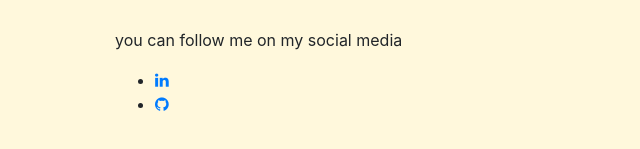
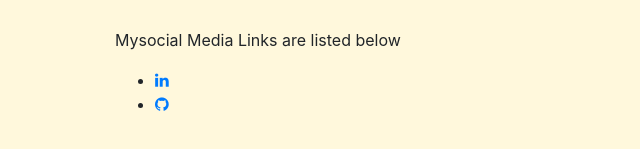
Before and after one commit to yaya2020130/Yared-Portfolio, a plain HTML site: page index.html in a window 1280 px wide. Shown: the part 1169-1318 px from the top of the page, 0-640 px from the left. Drawn offline with nearby package versions, Linux system fonts and the light colour scheme.

Commit message:
final ubdate

```diff
--- a/index.html
+++ b/index.html
@@ -68,22 +68,18 @@
                 <LI>SQL</LI>
             </ul>
             The three months intensive course that i have attended in University of Washington has given me the needed exposure to the industry
-
-
-            .</p>
+          </p>
         </div>
       </div>
       <div class="row">
         <div class="col-12">
           </p>
-
           <div>
             <h4>My Hobbies</h4>
             <ul>
               <li> watching  soccer games</li>
               <li>Reading book</li>
               <li>listening music  </li>
-
             </ul>
           </div>
         </p>
@@ -91,7 +87,7 @@
       </div>
       <div class="row">
         <div class="col-12" >
-          <p>you can follow me on my social media </p>
+          <p>Mysocial Media Links are listed below </p>
           <div class="media">
             <ul>
               <li> <a href="https://www.linkedin.com/in/yared-gebrie/"> <i class="fa fa-linkedin" aria-hidden="true"></i></a></li>
```
Also changed, not shown: README.md, assets/portfolio.jpeg (added), 1 other file.
